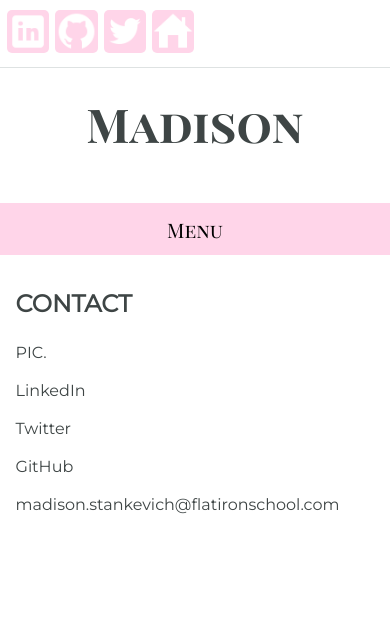
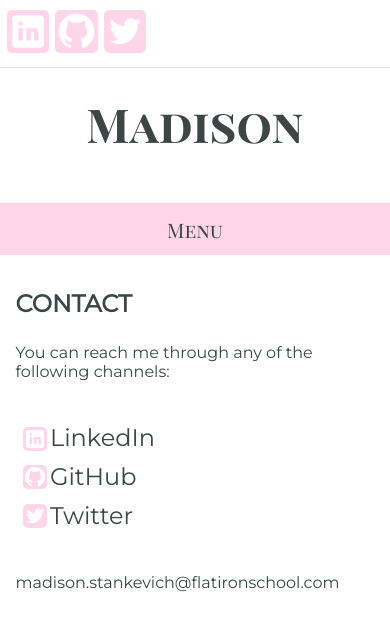
Before and after one commit to madison-stankevich/MadisonStankevich, a React (Create React App) app: page /contact in a window 390 px wide. Shown: the top 630 px of the page. Built offline with nearby package versions, Linux system fonts and the light colour scheme.

Commit message:
updated wording and some styling.

```diff
--- a/src/App.css
+++ b/src/App.css
@@ -31,12 +31,12 @@
 /* Extra small devices (phones, 600px and down) */
 @media only screen and (max-width: 600px) {
   /* .app {background-color: coral;} */
-  .contact_bar {height: 7vh; display: flex; align-items: center; justify-content: flex-start; padding: 1vw; border-bottom: 1px solid #DEE2E2; }
+  .contact_bar {height: 7vh; display: flex; align-items: center; justify-content: flex-start; padding: 1vw; border-bottom: 1px solid #DEE2E2; background-color: white; }
   .contact_bar_image {height: 5vh; border-radius:5px; margin: 0.8vw;}
   .nav_bar {}
   .nav_bar_name {width: 100%; font-family: 'Playfair Display SC', serif; font-size: 35pt; font-weight: 700; text-align: center; height: 10vh; padding: 3vh;}
   .nav_bar_menu {width: 100%; padding: 1vh;background-color: #ffd5e9;}
-  .nav_bar_link {text-align: center; padding: 0.5vh; text-decoration: none; color: black;}
+  .nav_bar_link {text-align: center; padding: 0.5vh; text-decoration: none; color: #3E4545}
   .nav_bar_bold {font-family: 'Playfair Display SC', serif; font-size: 15pt; font-weight: 400;}
   .body {padding: 4vw; padding-top: 4vh;}
   .body_title {font-size: 18pt; font-weight: 700; padding-bottom: 3vh;}
@@ -49,7 +49,11 @@
 
   }
   .video{width: 85vw;}
+  .about_headshot{ height: 31vh; border-radius: 110px; float: left; padding-right: 4vw; padding-bottom: 1vw;}
+  .contact_icon{display: flex; font-size: 18pt;}
+  .contact_page_image{height:24px;}
 }
+
 
 /* Small devices (portrait tablets and large phones, 600px and up) */
 @media only screen and (min-width: 600px) {
--- a/src/Components/About.js
+++ b/src/Components/About.js
@@ -1,5 +1,7 @@
 import React, { Component } from 'react';
 import { Link} from 'react-router-dom';
+
+import headshot from '../Images/headshot.jpeg'
 
 class About extends Component {
     constructor(props) {
@@ -12,9 +14,7 @@ class About extends Component {
                 <div className="body_title">
                     ABOUT
                 </div>
-                <br/><br/>
-                PIC
-                <br/><br/>
+                <img className="about_headshot" src={headshot}/>
                 My name is Madison Stankevich.
                 I am a Web Developer with a background in nursing.
                 Before getting into coding, I worked in a Dermatology office and a Medical Spa.
--- a/src/Components/Contact.js
+++ b/src/Components/Contact.js
@@ -1,4 +1,8 @@
 import React, { Component } from 'react';
+
+import github from '../Images/pink-github.png'
+import linkedin from '../Images/pink-linkedin.png'
+import twitter from '../Images/pink-twitter-3.png'
 
 class Contact extends Component {
     constructor(props) {
@@ -11,13 +15,17 @@ class Contact extends Component {
                 <div className="body_title">
                     CONTACT
                 </div>
-                PIC.
-                <br/><br/>
-                LinkedIn
-                <br/><br/>
-                Twitter
-                <br/><br/>
-                GitHub
+                You can reach me through any of the following channels:
+                <div>
+                    <br/><br/>
+                <a href="https://www.linkedin.com/in/madison-stankevich/" className ="nav_bar_link contact_icon" target="_blank"><img src={linkedin} className="contact_bar_image contact_page_image"/> LinkedIn</a>
+                </div>
+                <div>
+                    <a href="https://github.com/madison-stankevich" className ="nav_bar_link contact_icon" target="_blank"><img src={github}  className="contact_bar_image contact_page_image"/> GitHub</a>
+                </div>
+                <div>
+                    <a href="https://twitter.com/SheCodesInPink" className ="nav_bar_link contact_icon" target="_blank"><img src={twitter} className="contact_bar_image contact_page_image"/> Twitter</a>
+                </div>
                 <br/><br/>
                 madison.stankevich@flatironschool.com
             </div>
--- a/src/Components/Projects.js
+++ b/src/Components/Projects.js
@@ -14,7 +14,7 @@ class Projects extends Component {
                 <div className="project_container">
                     "VERIFY"
                     <br/><br/>
-                    My final solo project from Flatiron is an STD result sharing application.
+                    Verify is an application for those who are proactive about their sexual health; it is an STD result sharing application.
                     I used a Ruby on Rails backend and a React.js frontend.
                     <br/><br/>
                     This project was my first encounter with encryption.
@@ -31,10 +31,10 @@ class Projects extends Component {
                 <div className="project_container">
                     "WEEKEND WEATHER WATCHER"
                     <br/><br/>
-                    My module 4 partner project at Flatiron was an application that keeps track of the upcoming weekend's weather in your favorite locations.
+                    Weekend Weather Watcher is an application that keeps track of the upcoming weekend's weather in your favorite locations.
                     This application is meant as a tool to help you make last minute travel plans according to the weather.
                     <br/><br/>
-                    We used a Ruby on Rails backend to access the Dark Skies weather API and to house all of our user's data.
+                    My partner and I used a Ruby on Rails backend to access the Dark Skies weather API and to house all of our user's data.
                     The front end was built using vanilla JS styling and React.js components.
                     <br/><br/>
                     This application is deployed live on Heroku.
@@ -46,7 +46,7 @@ class Projects extends Component {
                 <div className="project_container">
                     "CAT FEEDER"
                     <br/><br/>
-                    The most quirky project I was a part of during my time at Flatiron was a cute little one-page website called "Cat Feeder".
+                    The most quirky project I have been a part of is a cute little one-page website called "Cat Feeder".
                     This application is a website with what appears to be multiple cat profiles with attributes like a bio and favorite food.
                     The user can "feed" a cat (although only once) and change the cat's favorite food.
                     After clicking the inconspicuous red button in the top right, the true website is revealed.
@@ -57,12 +57,12 @@ class Projects extends Component {
                     All of the interactivity seen on this page was accomplished using vanilla JavaScript.
                     The styling is a combination of Bootstrap and custom CSS.
                     <br/><br/>
-                    [Demo video coming soon!]
+                    [Demo video is in the works]
                 </div>
                 <div className="project_container">
                     "EVENT FINDR"
                     <br/><br/>
-                    My first project from Flatiron was a simple CLI ("command line interface") program that you can run on your computer's terminal.
+                    My first application was a simple CLI ("command line interface") program that you can run on your computer's terminal.
                     My partner, Lucy, and I used TicketMaster's event API in order to provide event information to the user according to their specified requirements.
                     <br/><br/>
                     It is amazing to look back and see how far I have come in such a short time.
--- a/src/Containers/ContactBar.js
+++ b/src/Containers/ContactBar.js
@@ -24,9 +24,9 @@ class ContactBar extends Component {
                 <div>
                     <a href="https://twitter.com/SheCodesInPink" target="_blank"><img src={twitter} className="contact_bar_image"/></a>
                 </div>
-                <div>
+                {/* <div>
                     <img src={home} className="contact_bar_image"/>
-                </div>
+                </div> */}
             </div>
          );
     }
```
Also changed, not shown: src/Images/headshot.jpeg (added).
